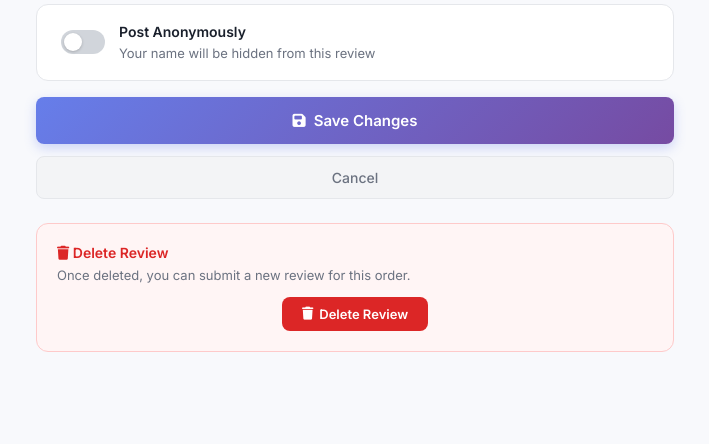
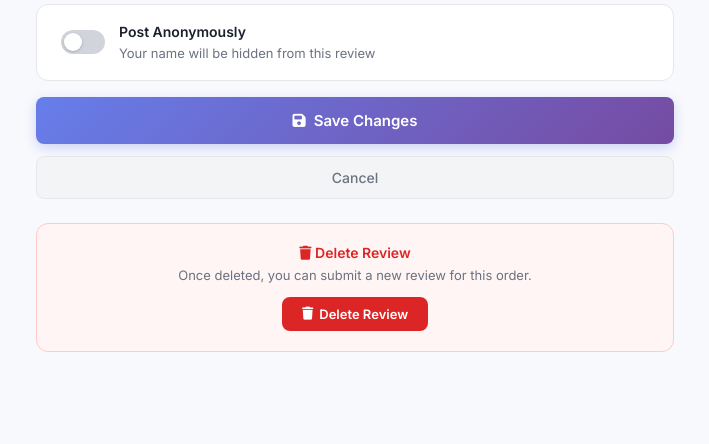
Before and after one commit to kekxm9903-svg/Craftistry-FYP-, a Laravel app: template resources/views/reviewEdit.blade.php in a window 1280 px wide. Shown: the part 1542-1986 px from the top of the page, without its empty margins (128-837 px from the left). Run offline with Laravel 12, Linux system fonts and the light colour scheme; the template is opened without the code that fills it: most values are stand-ins (such as "Sample title", 1, 10 or a date in 2020); grey boxes marked "Sample" are stand-in pictures; parts of the project's set-up code (start-up, migrations or seed data) failed here and were passed over.

Commit message:
change css

```diff
--- a/resources/views/reviewEdit.blade.php
+++ b/resources/views/reviewEdit.blade.php
@@ -181,7 +181,7 @@
             </form>
 
             {{-- Delete Section --}}
-            <div style="margin-top:24px;padding:20px;background:#fff5f5;border:1px solid #fecaca;border-radius:12px;">
+            <div style="margin-top:24px;padding:20px;background:#fff5f5;border:1px solid #fecaca;border-radius:12px;text-align:center;">
                 <h4 style="font-size:14px;font-weight:600;color:#dc2626;margin-bottom:6px;">
                     <i class="fas fa-trash"></i> Delete Review
                 </h4>
@@ -192,7 +192,7 @@
                     @csrf
                     @method('DELETE')
                 </form>
-                <div style="text-align:center;">
+                <div>
                     <button type="button" onclick="openDeleteReviewModal()"
                             style="background:#dc2626;color:#fff;border:none;border-radius:8px;padding:9px 20px;font-size:13px;font-weight:600;cursor:pointer;font-family:'Inter',sans-serif;display:inline-flex;align-items:center;gap:6px;">
                         <i class="fas fa-trash"></i> Delete Review
```
